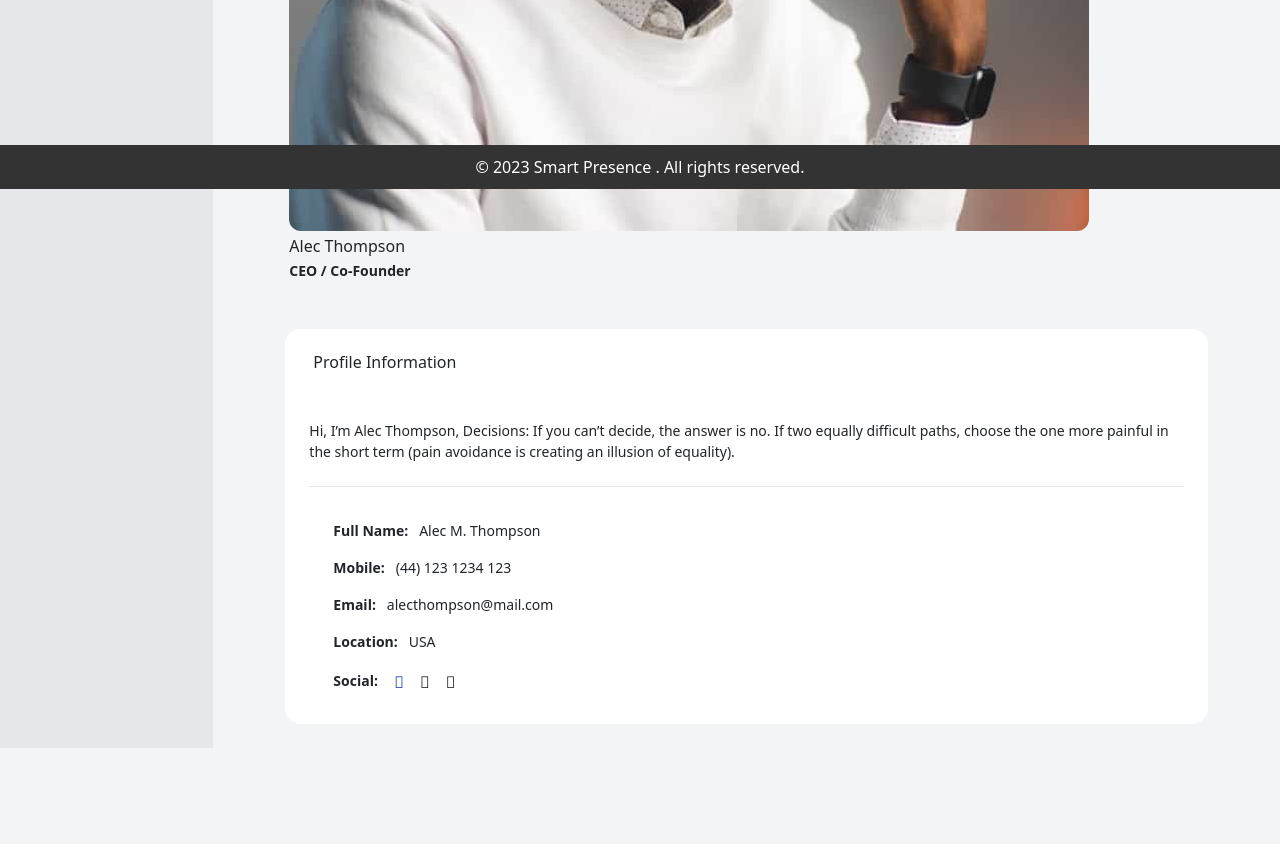
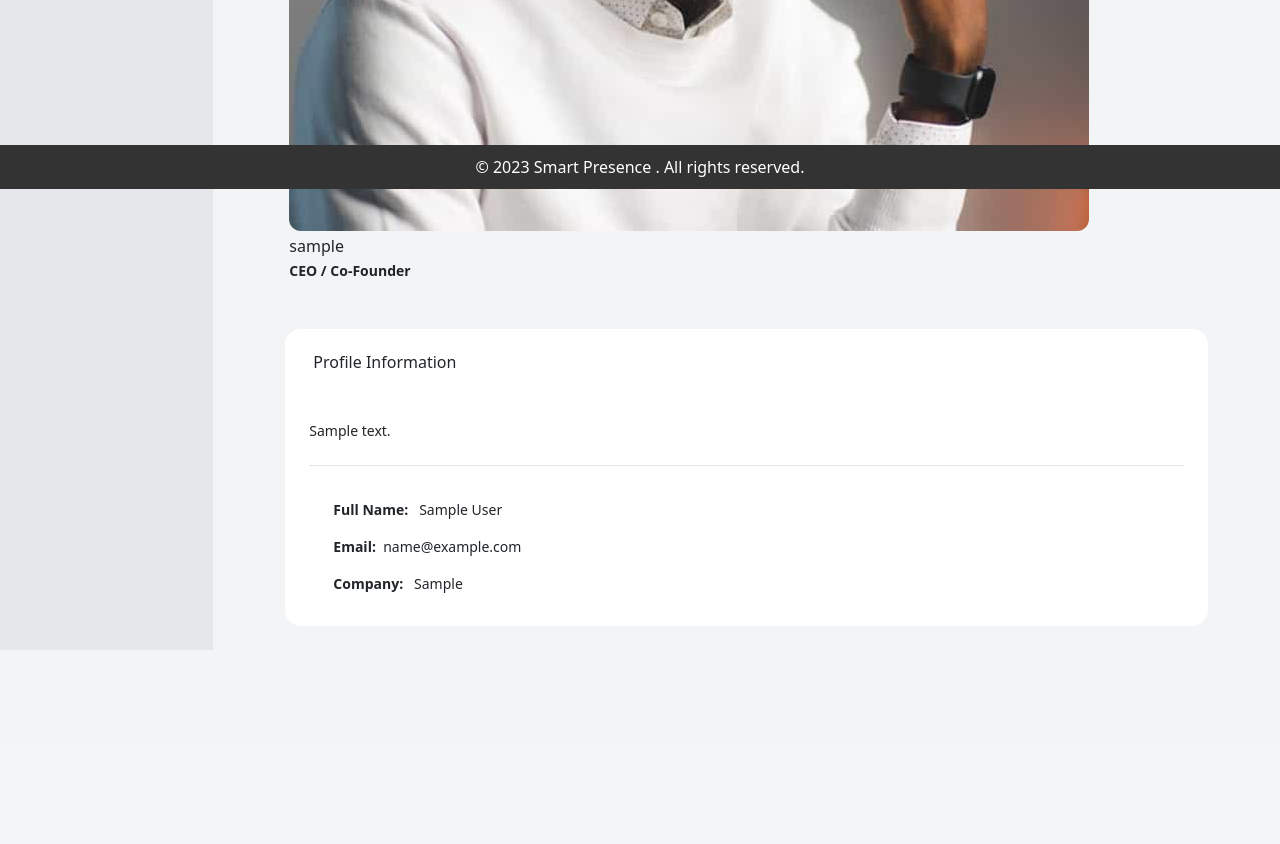
Before and after one commit to rehan010/socialAutomation, a Django app: page /profile/ in a window 1280 px wide. Shown: the part 611-1455 px from the top of the page. After the commit the page ends 1261 px from the top, so only its background shows below. Run offline with Django 4.2, Linux system fonts and the light colour scheme; a user stored in the database is signed in; tables that the repository leaves empty hold one stand-in row (values such as "Sample post"); style sheets or scripts are compiled from the project's sources; some libraries are stand-ins or nearby versions.

Commit message:
commit user new model

```diff
--- a/Automatation/settings.py
+++ b/Automatation/settings.py
@@ -262,6 +262,7 @@ DATABASES = {
 
     }
 }
+AUTH_USER_MODEL = 'app.user'
 
 SOCIALACCOUNT_STORE_TOKENS = True
 
@@ -323,6 +324,10 @@ if DEBUG:
 #     # Other allowed origins if needed
 # ]
 
+GRAPH_MODELS = {
+  'all_applications': True,
+  'group_models': True,
+}
 
 CORS_ALLOW_ALL_ORIGINS = True
 SOCIALACCOUNT_ADAPTER  = 'app.adapter.CustomAccountAdapter'
--- a/app/admin.py
+++ b/app/admin.py
@@ -7,3 +7,4 @@ admin.site.register(PostModel)
 admin.site.register(SharePage)
 admin.site.register(Post_urn)
 admin.site.register(ImageModel)
+admin.site.register(User)
--- a/app/forms.py
+++ b/app/forms.py
@@ -6,12 +6,15 @@ from django.core.exceptions import ValidationError
 
 class CustomUserCreationForm(UserCreationForm):
     class Meta(UserCreationForm.Meta):
-        fields = UserCreationForm.Meta.fields + ("email",)
+        model = User
+        fields = UserCreationForm.Meta.fields + ("email","bio","company")
         widgets = {
             'username': forms.TextInput(attrs={'class': 'form-control'}),
             'password1': forms.PasswordInput(attrs={'class': 'form-control'}),
             'password2': forms.PasswordInput(attrs={'class': 'form-control'}),
             'email': forms.EmailInput(attrs={'class': 'form-control'}),
+            'bio': forms.TextInput(attrs={'class': 'form-control'}),
+            'company': forms.TextInput(attrs={'class': 'form-control'}),
         }
 
 
--- a/app/restapis.py
+++ b/app/restapis.py
@@ -1218,7 +1218,7 @@ def linkedin_org_stats(access_token_string, id, data_list):
 def linkedin_retrieve_access_token(self):
     user = self.request.user  # Set the user to the logged-in user
     social = SocialAccount.objects.get(user=user.id, provider='linkedin_oauth2')
-    ids = SharePage.objects.filter(user=social)
+    ids = SharePage.objects.filter(user=social.pk)
     access_token = SocialToken.objects.filter(account_id=social)
     access_token_string = ', '.join(str(obj) for obj in access_token)
     posts = PostModel.objects.filter(user=user.id)
--- a/app/templates/registration/base.html
+++ b/app/templates/registration/base.html
@@ -207,90 +207,102 @@ toggleButton.addEventListener('click', () => {
 
 
 </script>
-<script>
-      const data = JSON.parse(document.getElementById('point_files').textContent);
-      console.log(data);
-      for (var i = 0; i < data.length; i++) {
-      var pointFile = data[i];
-      console.log(pointFile);
-      console.log("Point File ID: " + pointFile.id);
-      var map = L.map("map_"+pointFile.id.toString()).setView([pointFile.lat_long[0].latitude, pointFile.lat_long[0].longitude], 5);
 
-        // Add the tile layer (you can use a different tile provider)
-        L.tileLayer('https://{s}.tile.openstreetmap.org/{z}/{x}/{y}.png', {
-            attribution: '&copy; OpenStreetMap contributors'
-        }).addTo(map);
+<script src="{% static 'assets/js/plugins/chartjs.min.js' %}" async></script>
+<!-- plugin for scrollbar  -->
+<script src="{% static 'assets/js/plugins/perfect-scrollbar.min.js' %}" async></script>
+<!-- github button -->
+<script async defer src="https://buttons.github.io/buttons.js"></script>
+<!-- main script file  -->
+<!--  <script src="{% static 'assets/js/soft-ui-dashboard-tailwind.js?v=1.0.5' %}" async></script>-->
+<script src="{% static 'assets/js/chart-1.js' %}" async></script>
+<script src="{% static 'assets/js/chart-2.js' %}" async></script>
+<script src="{% static 'assets/js/dropdown.js' %}" async></script>
+<script src="{% static 'assets/js/perfect-scrollbar.js' %}" async></script>
+<!--<script>-->
+<!--      const data = JSON.parse(document.getElementById('point_files').textContent);-->
+<!--      console.log(data);-->
+<!--      for (var i = 0; i < data.length; i++) {-->
+<!--      var pointFile = data[i];-->
+<!--      console.log(pointFile);-->
+<!--      console.log("Point File ID: " + pointFile.id);-->
+<!--      var map = L.map("map_"+pointFile.id.toString()).setView([pointFile.lat_long[0].latitude, pointFile.lat_long[0].longitude], 5);-->
 
-          var latLongList = pointFile.lat_long;
-          console.log(latLongList);
-          for (var j = 0; j < latLongList.length; j++) {
-            var latLong = latLongList[j];
-            var marker = L.marker([latLong.latitude,latLong.longitude]);
-            marker.bindPopup("Latitude: " + latLong.latitude + "<br>Longitude: " + latLong.longitude);
+<!--        // Add the tile layer (you can use a different tile provider)-->
+<!--        L.tileLayer('https://{s}.tile.openstreetmap.org/{z}/{x}/{y}.png', {-->
+<!--            attribution: '&copy; OpenStreetMap contributors'-->
+<!--        }).addTo(map);-->
 
-            // Add the marker to the map
-            marker.addTo(map);
+<!--          var latLongList = pointFile.lat_long;-->
+<!--          console.log(latLongList);-->
+<!--          for (var j = 0; j < latLongList.length; j++) {-->
+<!--            var latLong = latLongList[j];-->
+<!--            var marker = L.marker([latLong.latitude,latLong.longitude]);-->
+<!--            marker.bindPopup("Latitude: " + latLong.latitude + "<br>Longitude: " + latLong.longitude);-->
+
+<!--            // Add the marker to the map-->
+<!--            marker.addTo(map);-->
 
 
-            console.log("Latitude: " + latLong.latitude);
-            console.log("Longitude: " + latLong.longitude);
-          }
-    };
+<!--            console.log("Latitude: " + latLong.latitude);-->
+<!--            console.log("Longitude: " + latLong.longitude);-->
+<!--          }-->
+<!--    };-->
 
 
-<!--window.fbAsyncInit = function() {-->
-<!--  FB.init({-->
-<!--    appId: '283757437433759',-->
-<!--    cookie: true,-->
-<!--    xfbml: true,-->
-<!--    version: 'v17.0'-->
-<!--  });-->
+<!--&lt;!&ndash;window.fbAsyncInit = function() {&ndash;&gt;-->
+<!--&lt;!&ndash;  FB.init({&ndash;&gt;-->
+<!--&lt;!&ndash;    appId: '283757437433759',&ndash;&gt;-->
+<!--&lt;!&ndash;    cookie: true,&ndash;&gt;-->
+<!--&lt;!&ndash;    xfbml: true,&ndash;&gt;-->
+<!--&lt;!&ndash;    version: 'v17.0'&ndash;&gt;-->
+<!--&lt;!&ndash;  });&ndash;&gt;-->
 
-<!--  FB.AppEvents.logPageView();-->
+<!--&lt;!&ndash;  FB.AppEvents.logPageView();&ndash;&gt;-->
 
-<!--  FB.getLoginStatus(function(response) {-->
-<!--    statusChangeCallback(response);-->
-<!--  });-->
+<!--&lt;!&ndash;  FB.getLoginStatus(function(response) {&ndash;&gt;-->
+<!--&lt;!&ndash;    statusChangeCallback(response);&ndash;&gt;-->
+<!--&lt;!&ndash;  });&ndash;&gt;-->
 
-<!--  function statusChangeCallback(response) {-->
-<!--    if (response.status === 'connected') {-->
-<!--      // User is logged in and has authorized your app-->
-<!--      var accessToken = response.authResponse.accessToken;-->
-<!--      console.log('Access Token:', accessToken);-->
-<!--      localStorage.setItem('accessToken', accessToken);-->
-<!--    } else if (response.status === 'not_authorized') {-->
-<!--      // User is logged in to Facebook, but has not authorized your app-->
+<!--&lt;!&ndash;  function statusChangeCallback(response) {&ndash;&gt;-->
+<!--&lt;!&ndash;    if (response.status === 'connected') {&ndash;&gt;-->
+<!--&lt;!&ndash;      // User is logged in and has authorized your app&ndash;&gt;-->
+<!--&lt;!&ndash;      var accessToken = response.authResponse.accessToken;&ndash;&gt;-->
+<!--&lt;!&ndash;      console.log('Access Token:', accessToken);&ndash;&gt;-->
+<!--&lt;!&ndash;      localStorage.setItem('accessToken', accessToken);&ndash;&gt;-->
+<!--&lt;!&ndash;    } else if (response.status === 'not_authorized') {&ndash;&gt;-->
+<!--&lt;!&ndash;      // User is logged in to Facebook, but has not authorized your app&ndash;&gt;-->
 
-<!--      console.log('User has not authorized the app.');-->
-<!--    } else {-->
-<!--      // User is not logged in to Facebook-->
-<!--      FB.login(function(response2){-->
-<!--        console.log(response2);-->
-<!--         // handle the response-->
-<!--        });-->
-<!--      console.log('User is not logged in to Facebook.');-->
-<!--    }-->
-<!--  }-->
+<!--&lt;!&ndash;      console.log('User has not authorized the app.');&ndash;&gt;-->
+<!--&lt;!&ndash;    } else {&ndash;&gt;-->
+<!--&lt;!&ndash;      // User is not logged in to Facebook&ndash;&gt;-->
+<!--&lt;!&ndash;      FB.login(function(response2){&ndash;&gt;-->
+<!--&lt;!&ndash;        console.log(response2);&ndash;&gt;-->
+<!--&lt;!&ndash;         // handle the response&ndash;&gt;-->
+<!--&lt;!&ndash;        });&ndash;&gt;-->
+<!--&lt;!&ndash;      console.log('User is not logged in to Facebook.');&ndash;&gt;-->
+<!--&lt;!&ndash;    }&ndash;&gt;-->
+<!--&lt;!&ndash;  }&ndash;&gt;-->
 
-<!--  function checkLoginState() {-->
-<!--    FB.getLoginStatus(function(response) {-->
-<!--      statusChangeCallback(response);-->
-<!--    });-->
-<!--  }-->
-<!--};-->
+<!--&lt;!&ndash;  function checkLoginState() {&ndash;&gt;-->
+<!--&lt;!&ndash;    FB.getLoginStatus(function(response) {&ndash;&gt;-->
+<!--&lt;!&ndash;      statusChangeCallback(response);&ndash;&gt;-->
+<!--&lt;!&ndash;    });&ndash;&gt;-->
+<!--&lt;!&ndash;  }&ndash;&gt;-->
+<!--&lt;!&ndash;};&ndash;&gt;-->
 
-<!--(function(d, s, id) {-->
-<!--  var js, fjs = d.getElementsByTagName(s)[0];-->
-<!--  if (d.getElementById(id)) { return; }-->
-<!--  js = d.createElement(s); js.id = id;-->
-<!--  js.src = "https://connect.facebook.net/en_US/sdk.js";-->
-<!--  fjs.parentNode.insertBefore(js, fjs);-->
-<!--}(document, 'script', 'facebook-jssdk'));-->
+<!--&lt;!&ndash;(function(d, s, id) {&ndash;&gt;-->
+<!--&lt;!&ndash;  var js, fjs = d.getElementsByTagName(s)[0];&ndash;&gt;-->
+<!--&lt;!&ndash;  if (d.getElementById(id)) { return; }&ndash;&gt;-->
+<!--&lt;!&ndash;  js = d.createElement(s); js.id = id;&ndash;&gt;-->
+<!--&lt;!&ndash;  js.src = "https://connect.facebook.net/en_US/sdk.js";&ndash;&gt;-->
+<!--&lt;!&ndash;  fjs.parentNode.insertBefore(js, fjs);&ndash;&gt;-->
+<!--&lt;!&ndash;}(document, 'script', 'facebook-jssdk'));&ndash;&gt;-->
 
 
 
 
 
-</script>
+<!--</script>-->
 
 </html>
--- a/app/templates/registration/profile.html
+++ b/app/templates/registration/profile.html
@@ -18,7 +18,7 @@
             </div>
             <div class="flex-none w-auto max-w-full px-3 my-auto">
               <div class="h-full">
-                <h5 class="mb-1">Alec Thompson</h5>
+                <h5 class="mb-1">{{request.user.username}}</h5>
                 <p class="mb-0 font-semibold leading-normal text-sm">CEO / Co-Founder</p>
               </div>
             </div>
@@ -46,25 +46,25 @@
                 </div>
               </div>
               <div class="flex-auto p-4">
-                <p class="leading-normal text-sm">Hi, I’m Alec Thompson, Decisions: If you can’t decide, the answer is no. If two equally difficult paths, choose the one more painful in the short term (pain avoidance is creating an illusion of equality).</p>
+                <p class="leading-normal text-sm">{{request.user.bio}}</p>
                 <hr class="h-px my-6 bg-transparent bg-gradient-to-r from-transparent via-white to-transparent" />
                 <ul class="flex flex-col pl-0 mb-0 rounded-lg">
-                  <li class="relative block px-4 py-2 pt-0 pl-0 leading-normal bg-white border-0 rounded-t-lg text-sm text-inherit"><strong class="text-slate-700">Full Name:</strong> &nbsp; Alec M. Thompson</li>
-                  <li class="relative block px-4 py-2 pl-0 leading-normal bg-white border-0 border-t-0 text-sm text-inherit"><strong class="text-slate-700">Mobile:</strong> &nbsp; (44) 123 1234 123</li>
-                  <li class="relative block px-4 py-2 pl-0 leading-normal bg-white border-0 border-t-0 text-sm text-inherit"><strong class="text-slate-700">Email:</strong> &nbsp; alecthompson@mail.com</li>
-                  <li class="relative block px-4 py-2 pl-0 leading-normal bg-white border-0 border-t-0 text-sm text-inherit"><strong class="text-slate-700">Location:</strong> &nbsp; USA</li>
-                  <li class="relative block px-4 py-2 pb-0 pl-0 bg-white border-0 border-t-0 rounded-b-lg text-inherit">
-                    <strong class="leading-normal text-sm text-slate-700">Social:</strong> &nbsp;
-                    <a class="inline-block py-0 pl-1 pr-2 mb-0 font-bold text-center text-blue-800 align-middle transition-all bg-transparent border-0 rounded-lg shadow-none cursor-pointer leading-pro text-xs ease-soft-in bg-none" href="javascript:;">
-                      <i class="fab fa-facebook fa-lg"></i>
-                    </a>
-                    <a class="inline-block py-0 pl-1 pr-2 mb-0 font-bold text-center align-middle transition-all bg-transparent border-0 rounded-lg shadow-none cursor-pointer leading-pro text-xs ease-soft-in bg-none text-sky-600" href="javascript:;">
-                      <i class="fab fa-twitter fa-lg"></i>
-                    </a>
-                    <a class="inline-block py-0 pl-1 pr-2 mb-0 font-bold text-center align-middle transition-all bg-transparent border-0 rounded-lg shadow-none cursor-pointer leading-pro text-xs ease-soft-in bg-none text-sky-900" href="javascript:;">
-                      <i class="fab fa-instagram fa-lg"></i>
-                    </a>
-                  </li>
+                  <li class="relative block px-4 py-2 pt-0 pl-0 leading-normal bg-white border-0 rounded-t-lg text-sm text-inherit"><strong class="text-slate-700">Full Name:</strong> &nbsp; {{request.user.first_name}} {{request.user.last_name}}</li>
+<!--                  <li class="relative block px-4 py-2 pl-0 leading-normal bg-white border-0 border-t-0 text-sm text-inherit"><strong class="text-slate-700">Mobile:</strong> &nbsp; (44) 123 1234 123</li>-->
+                  <li class="relative block px-4 py-2 pl-0 leading-normal bg-white border-0 border-t-0 text-sm text-inherit"><strong class="text-slate-700">Email:</strong> &nbsp;{{request.user.email}}</li>
+                  <li class="relative block px-4 py-2 pl-0 leading-normal bg-white border-0 border-t-0 text-sm text-inherit"><strong class="text-slate-700">Company:</strong> &nbsp; {{request.user.company}}</li>
+<!--                  <li class="relative block px-4 py-2 pb-0 pl-0 bg-white border-0 border-t-0 rounded-b-lg text-inherit">-->
+<!--                    <strong class="leading-normal text-sm text-slate-700">Social:</strong> &nbsp;-->
+<!--                    <a class="inline-block py-0 pl-1 pr-2 mb-0 font-bold text-center text-blue-800 align-middle transition-all bg-transparent border-0 rounded-lg shadow-none cursor-pointer leading-pro text-xs ease-soft-in bg-none" href="javascript:;">-->
+<!--                      <i class="fab fa-facebook fa-lg"></i>-->
+<!--                    </a>-->
+<!--                    <a class="inline-block py-0 pl-1 pr-2 mb-0 font-bold text-center align-middle transition-all bg-transparent border-0 rounded-lg shadow-none cursor-pointer leading-pro text-xs ease-soft-in bg-none text-sky-600" href="javascript:;">-->
+<!--                      <i class="fab fa-twitter fa-lg"></i>-->
+<!--                    </a>-->
+<!--                    <a class="inline-block py-0 pl-1 pr-2 mb-0 font-bold text-center align-middle transition-all bg-transparent border-0 rounded-lg shadow-none cursor-pointer leading-pro text-xs ease-soft-in bg-none text-sky-900" href="javascript:;">-->
+<!--                      <i class="fab fa-instagram fa-lg"></i>-->
+<!--                    </a>-->
+<!--                  </li>-->
                 </ul>
               </div>
             </div>
--- a/app/views.py
+++ b/app/views.py
@@ -187,7 +187,8 @@ class ConnectPageView(LoginRequiredMixin,CreateView):
             if share.count() > 0:
                 pass
             else:
-                SharePage.objects.create(user=social,organizations_id=id)
+                # SharePage.objects.create(user=social,organizations_id=id)
+                SharePage.objects.create(user=self.request.user,organizations_id=id)
 
         return redirect(reverse("ln_posts", kwargs={'pk': self.request.user.id}))
 
@@ -326,7 +327,8 @@ class PostCreateView(CreateView):
                 post.prepost_page.add(prepost)
                 post.save()
             else:
-                prepost = SharePage.objects.create(org_id=page, provider='linkedin', user=social, name=info['name'])
+                # prepost = SharePage.objects.create(org_id=page, provider='linkedin', user=social, name=info['name'])
+                prepost = SharePage.objects.create(org_id=page, provider='linkedin', user=self.request.user, name=info['name'])
                 prepost.save()
                 post.prepost_page.add(prepost)
                 post.save()
@@ -382,7 +384,8 @@ class PostCreateView(CreateView):
                         # sharepage.post.add(post)
 
                     else:
-                        sharepage = SharePage.objects.create(user=socialaccount)
+                        # sharepage = SharePage.objects.create(user=socialaccount)
+                        sharepage = SharePage.objects.create(user=self.request.user)
                         sharepage.name = info.get('name')
                         sharepage.access_token = info.get('access_token')
                         sharepage.org_id = info.get('id')
@@ -415,7 +418,8 @@ class PostCreateView(CreateView):
                     sharepage = SharePage.objects.get(org_id=info.get('id'))
 
                 else:
-                    sharepage = SharePage.objects.create(user=socialaccount)
+                    # sharepage = SharePage.objects.create(user=socialaccount)
+                    sharepage = SharePage.objects.create(user=self.request.user)
                     sharepage.name = info.get('name')
                     sharepage.access_token = info.get('access_token')
                     sharepage.organizations_id = info.get('id')
```
Also changed, not shown: app/models.py (+55 -4 lines), app/templates/registration/dashboard.html (+31 -42 lines).
